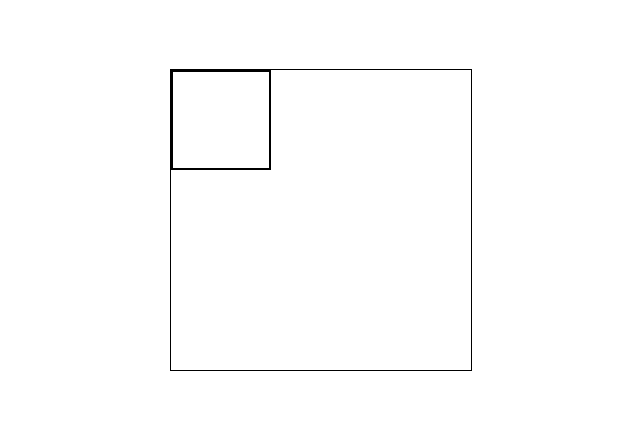
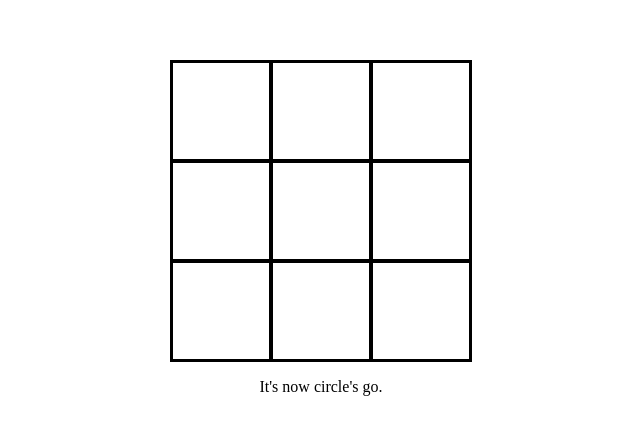
Before and after one commit to byKriz/tic-tac-toe-react, a React (Vite) app: page / in a window 1280 px wide. Shown: the part 172-606 px from the top of the page, without its empty margins (319-959 px from the left). Built offline with nearby package versions, Linux system fonts and the light colour scheme.

Commit message:
agregando los stats necesarios

```diff
--- a/src/App.jsx
+++ b/src/App.jsx
@@ -3,14 +3,20 @@ import { Cell } from "./components/Cell/Cell";
 import styles from "./App.module.scss";
 
 function App() {
-  const [count, setCount] = useState(0);
+  const [cells, setCells] = useState(["", "", "", "", "", "", "", "", ""]);
+  const [go, setGo] = useState("circle");
+  const [winnindMessage, setWinnindMessage] = useState(null);
+
+  const message = `It's now ${go}'s go.`;
 
   return (
     <div className="App">
       <div className={styles.gameboard}>
-        <Cell />
+        {cells.map((cell, index) => (
+          <Cell key={index} id={index} cell={cell} />
+        ))}
       </div>
-      <p></p>
+      <p>{message}</p>
     </div>
   );
 }
```
